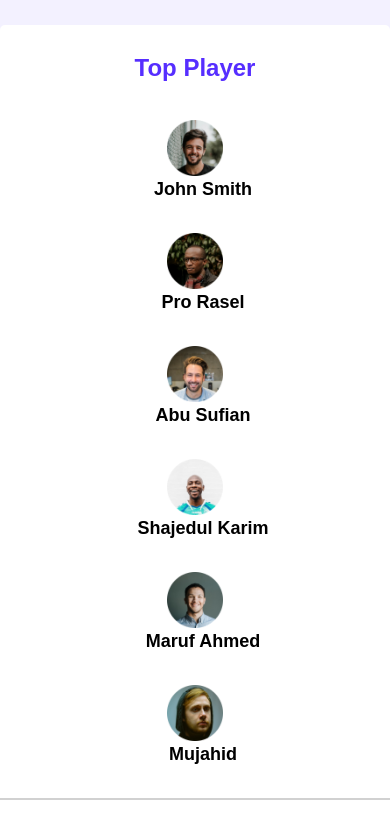
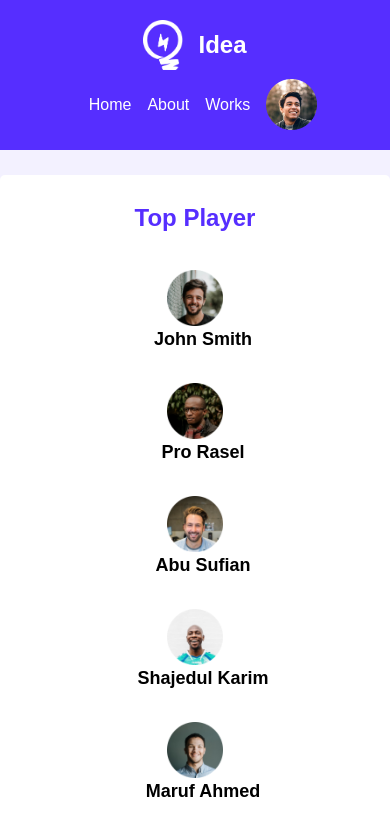
Before and after one commit to Md-Sefat-Alam/leaderboard_css3, a plain HTML site: page index.html in a window 390 px wide. Shown: the top 827 px of the page. Drawn offline with Linux system fonts and the light colour scheme.

Commit message:
added nav bar all is responsive

```diff
--- a/index.html
+++ b/index.html
@@ -13,7 +13,18 @@
 <body>
     <!-- start header -->
     <header>
-
+        <nav>
+            <div class="nav_left_side">
+                <img src="images/icons/logo.png" style="width: 40px;" alt="">
+                <h1 style="display: inline; margin-left: 15px;">Idea</h1>
+            </div>
+            <div class="nav_right_side">
+                <a href="">Home</a>
+                <a href="">About</a>
+                <a href="">Works</a>
+                <img src="images/icons/profile.png" alt="">
+            </div>
+        </nav>
     </header>
     <!-- end header -->
     <!-- start main part -->
--- a/styles/style.css
+++ b/styles/style.css
@@ -25,6 +25,38 @@ a{
 }
 
 
+/* start header nav section css */
+header{
+    width: 100%;
+    height: 94px;
+    background: #562EFF;
+    display: flex;
+    justify-content: center;
+}
+nav{
+    width: 870px;
+    display: flex;
+    align-items: center;
+    justify-content: space-between;
+}
+nav .nav_left_side{
+    display: flex;
+    align-items: center;
+}
+nav .nav_left_side h1{
+    color: white;
+    font-size: 24px;
+}
+nav .nav_right_side{
+    display: flex;
+    align-items: center;
+}
+nav .nav_right_side a, nav .nav_right_side img{
+    margin-left: 36px;
+    color: white;
+}
+/* end header nav section css */
+
 /* start players_container section css */
 main{
     display: flex;
@@ -33,7 +65,7 @@ main{
 }
 #container{
     background: #FFFFFF;
-    width: 870px;
+    width: 810px;
     padding: 30px;
     margin-top: 25px;
     border-radius: 5px;
@@ -198,6 +230,27 @@ main{
 /* start media queries */
 /* for mobile */
 @media only screen and (max-width:688px) {
+    header{
+        height: 150px;
+    }
+    nav{
+        width: 100%;
+        padding: 20px;
+        display: flex;
+    }
+
+/* just for a action for nav bar */
+    @media only screen and (max-width:400px) {
+        nav{
+            display: flex;
+            flex-direction: column;
+        }
+    }
+/* just for a action for nav bar */
+
+    nav .nav_right_side a, nav .nav_right_side img{
+        margin-left: 16px;
+    }
     #container{
         width: 100%;
         padding: 0px;
@@ -244,6 +297,7 @@ main{
 /* end for mobile */
 
 
+
 /* start for iPad */
 @media only screen and (min-width:689px) and (max-width:992px){
     #container{
```
